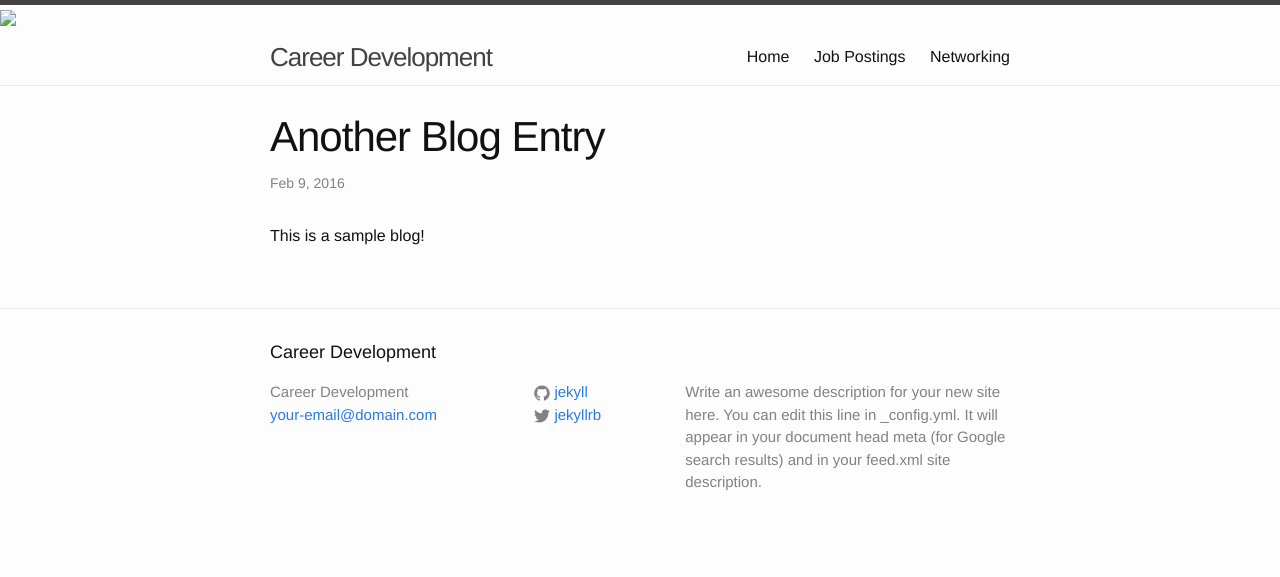
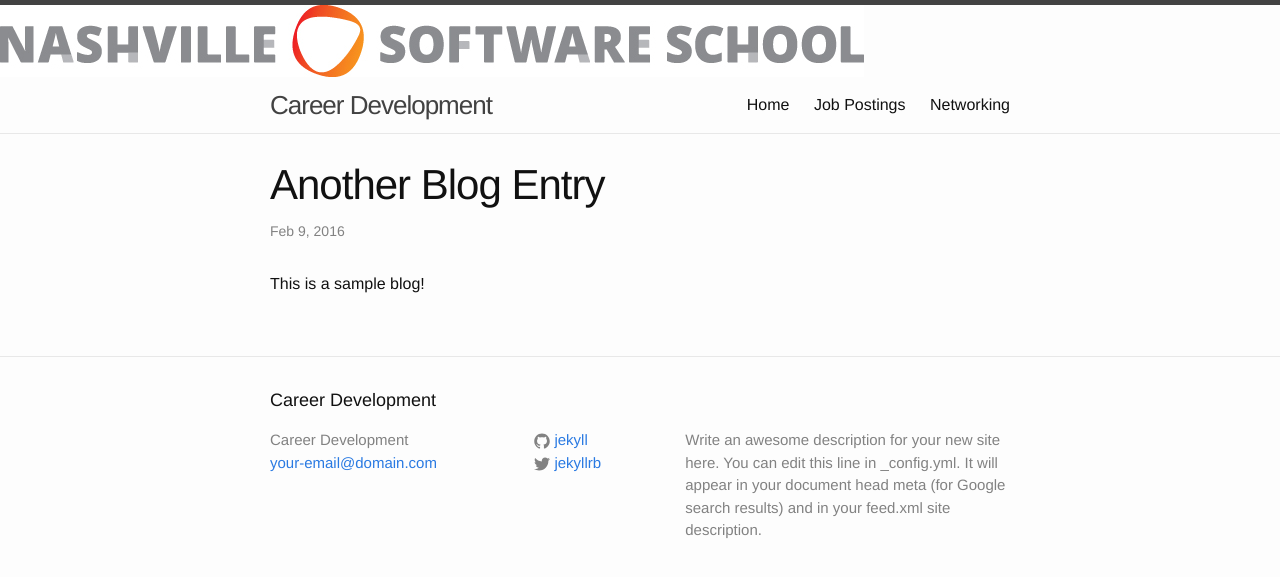
Before and after one commit to C-Stein/CareerDev, a Jekyll site: the page built from _posts/2016-02-09-more-blogging.md, in a window 1280 px wide. Shown: the top 577 px of the page. Built offline with Jekyll 4.4.1, drawn with Linux system fonts in a browser that asks for light colours.

Commit message:
created new header for use on posts so the image file in the navbar had the right number of ../ before the file name

```diff
--- /dev/null
+++ b/_includes/postHeader.html
@@ -0,0 +1,29 @@
+<header class="site-header">
+
+  <div class="logo"><a href="http://www.nashvillesoftwareschool.com"><img src="../../../../nss-logo-horizontal-small.jpg"></a></div>
+  <div class="wrapper">
+
+    <a class="site-title" href="{{ site.baseurl }}/">{{ site.title }}</a>
+
+    <nav class="site-nav">
+      <a href="#" class="menu-icon">
+        <svg viewBox="0 0 18 15">
+          <path fill="#424242" d="M18,1.484c0,0.82-0.665,1.484-1.484,1.484H1.484C0.665,2.969,0,2.304,0,1.484l0,0C0,0.665,0.665,0,1.484,0 h15.031C17.335,0,18,0.665,18,1.484L18,1.484z"/>
+          <path fill="#424242" d="M18,7.516C18,8.335,17.335,9,16.516,9H1.484C0.665,9,0,8.335,0,7.516l0,0c0-0.82,0.665-1.484,1.484-1.484 h15.031C17.335,6.031,18,6.696,18,7.516L18,7.516z"/>
+          <path fill="#424242" d="M18,13.516C18,14.335,17.335,15,16.516,15H1.484C0.665,15,0,14.335,0,13.516l0,0 c0-0.82,0.665-1.484,1.484-1.484h15.031C17.335,12.031,18,12.696,18,13.516L18,13.516z"/>
+        </svg>
+      </a>
+
+      <div class="trigger">
+        <a class="page-link" href="/">Home</a>
+        {% for my_page in site.pages %}
+          {% if my_page.title %}
+          <a class="page-link" href="{{ my_page.url | prepend: site.baseurl }}">{{ my_page.title }}</a>
+          {% endif %}
+        {% endfor %}
+      </div>
+    </nav>
+
+  </div>
+
+</header>
--- a/_layouts/post.html
+++ b/_layouts/post.html
@@ -1,5 +1,5 @@
 ---
-layout: default
+layout: postDefault
 ---
 <article class="post" itemscope itemtype="http://schema.org/BlogPosting">
 
--- /dev/null
+++ b/_layouts/postDefault.html
@@ -0,0 +1,20 @@
+<!DOCTYPE html>
+<html>
+
+  {% include head.html %}
+
+  <body>
+
+    {% include postHeader.html %}
+
+    <div class="page-content">
+      <div class="wrapper">
+        {{ content }}
+      </div>
+    </div>
+
+    {% include footer.html %}
+
+  </body>
+
+</html>
```
